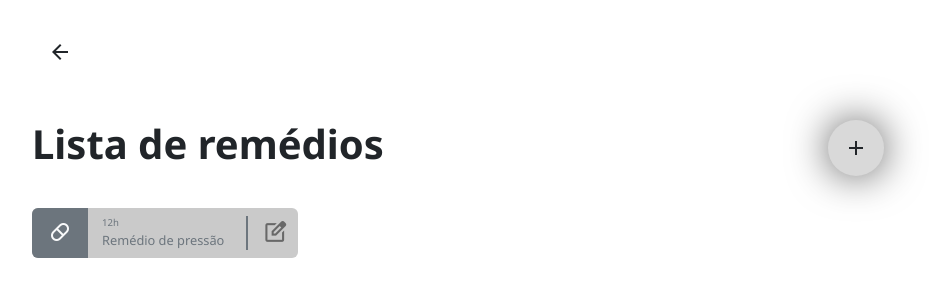
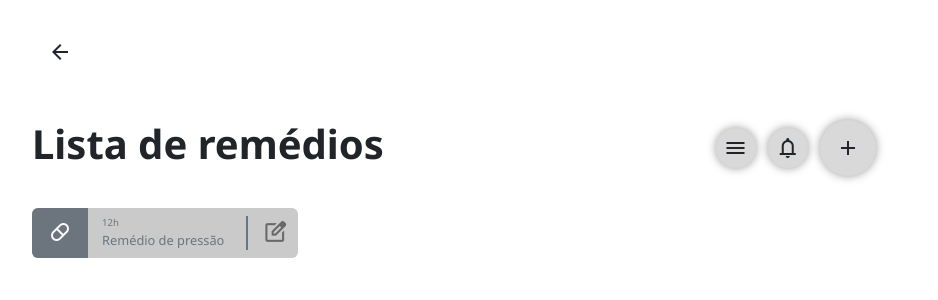
Before and after one commit to hallan-n/dose-certa, a PHP site: page /pages/medication_list.html in a window 1280 px wide. Shown: the part 88-388 px from the top of the page, without its empty margins (182-1120 px from the left). Run offline with PHP 8.4, Linux system fonts and the light colour scheme.

Commit message:
refactor: modify add button

```diff
--- a/app/statics/css/medication_list.css
+++ b/app/statics/css/medication_list.css
@@ -18,19 +18,21 @@ main{
 }
 
 #add{
-    box-shadow: 0 0 40px rgba(0, 0, 0, 0.662);
+    position: fixed;
+    z-index: 1000;
+}
+.add-bt{
+    box-shadow: 0 0 10px rgba(0, 0, 0, 0.409);
     cursor: pointer;
     border-radius: 50%;
     background-color: rgb(217, 217, 217);
-    position: fixed;
-    z-index: 1000;
 }
 #add-div{
     display: flex;
     justify-content: end;
 }
 
-#add:hover{
+.add-bt:hover{
     transition: 200ms;
     background-color: rgb(160, 160, 160);
 }
@@ -42,6 +44,7 @@ main{
 .remedy{
     width: 266.34px;
 }
+
 @media (max-width: 768px) {
     #medications{
         display: flex;
--- a/app/statics/pages/medication_list.html
+++ b/app/statics/pages/medication_list.html
@@ -21,7 +21,11 @@
         <div class="d-flex justify-content-between mt-4 mb-4">
             <h1 class="text-nowrap fw-bold">Lista de remédios</h1>
             <div id="add-div">
-                <span id="add" class="material-symbols-outlined p-3 mb-5">add</span>
+                <div id="add">
+                    <span class="add-bt material-symbols-outlined p-2 me-2">menu</span>
+                    <span class="add-bt material-symbols-outlined p-2 me-2">notifications</span>
+                    <span class="add-bt material-symbols-outlined p-3 me-2">add</span>
+                </div>
             </div>
         </div>
         <div id="medications" class="d-flex flex-wrap justify-content-between">
@@ -48,4 +52,5 @@
         </div>
     </main>
 </body>
+
 </html>
```
Lines whose indentation alone changed are shown as unchanged.
